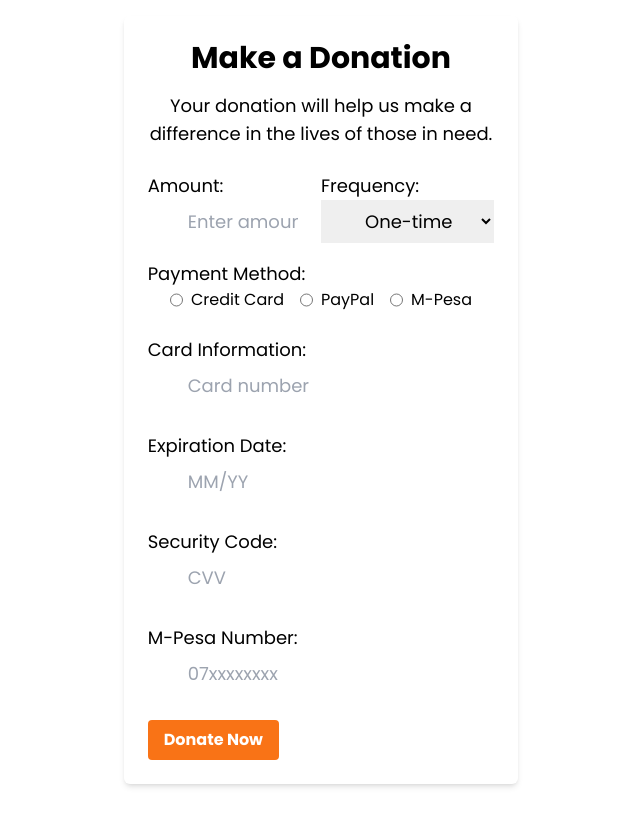
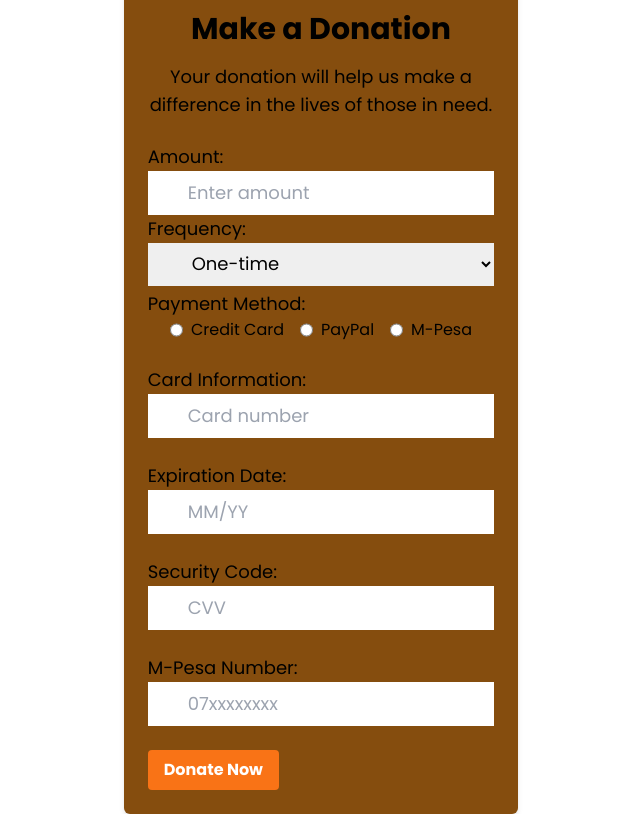
Before and after one commit to kanyi9/foodbridge-project, a React (Create React App) app: page /donation in a window 1280 px wide. Shown: the whole page, without its empty margins (319-959 px from the left). Built offline with nearby package versions, Linux system fonts and the light colour scheme.

Commit message:
adds color to the donate form

```diff
--- a/src/components/DonationPage.jsx
+++ b/src/components/DonationPage.jsx
@@ -7,12 +7,12 @@ const DonationPage = () => {
       };
   return (
     <div className="container mx-auto p-4 pt-6 md:p-6 lg:p-12 flex justify-center items-center h-screen">
-      <div className="bg-brown-500 shadow-md rounded-md p-6 w-full md:w-1/2 lg:w-1/3">
-        <h1 className="text-3xl font-bold mb-4 text-center">Make a Donation</h1>
+      <div className="  bg-yellow-800 shadow-md rounded-md p-6 w-full md:w-1/2 lg:w-1/3">
+        <h1 className="text-3xl font-bold mb-4 text-center textcolor-white">Make a Donation</h1>
         <p className="text-lg mb-6 text-center">Your donation will help us make a difference in the lives of those in need.</p>
         <form>
-          <div className="flex flex-wrap mb-4 justify-center">
-            <label className="block w-full md:w-1/2 mb-2 md:mb-0">
+          <div className="flex flex-wrap mb-1 justify-center">
+            <label className="block w-full md:w-1/1 mb-2 md:mb-0">
               <span className="text-lg">Amount:</span>
               <input
                 type="number"
@@ -20,7 +20,7 @@ const DonationPage = () => {
                 placeholder="Enter amount"
               />
             </label>
-            <label className="block w-full md:w-1/2 mb-2 md:mb-0">
+            <label className="block w-full md:w-1/1 mb-2 md:mb-0">
               <span className="text-lg">Frequency:</span>
               <select className="w-full p-2 pl-10 text-lg">
                 <option value="one-time">One-time</option>
```
